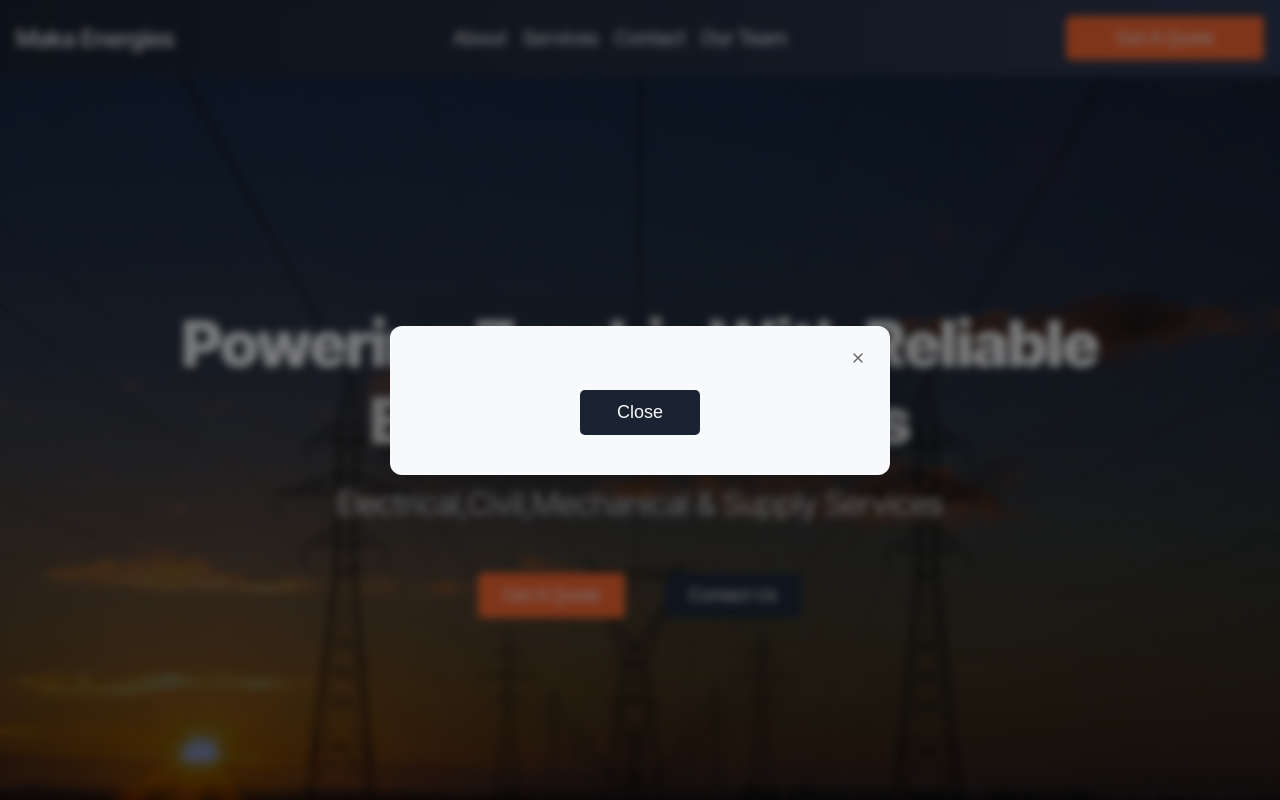
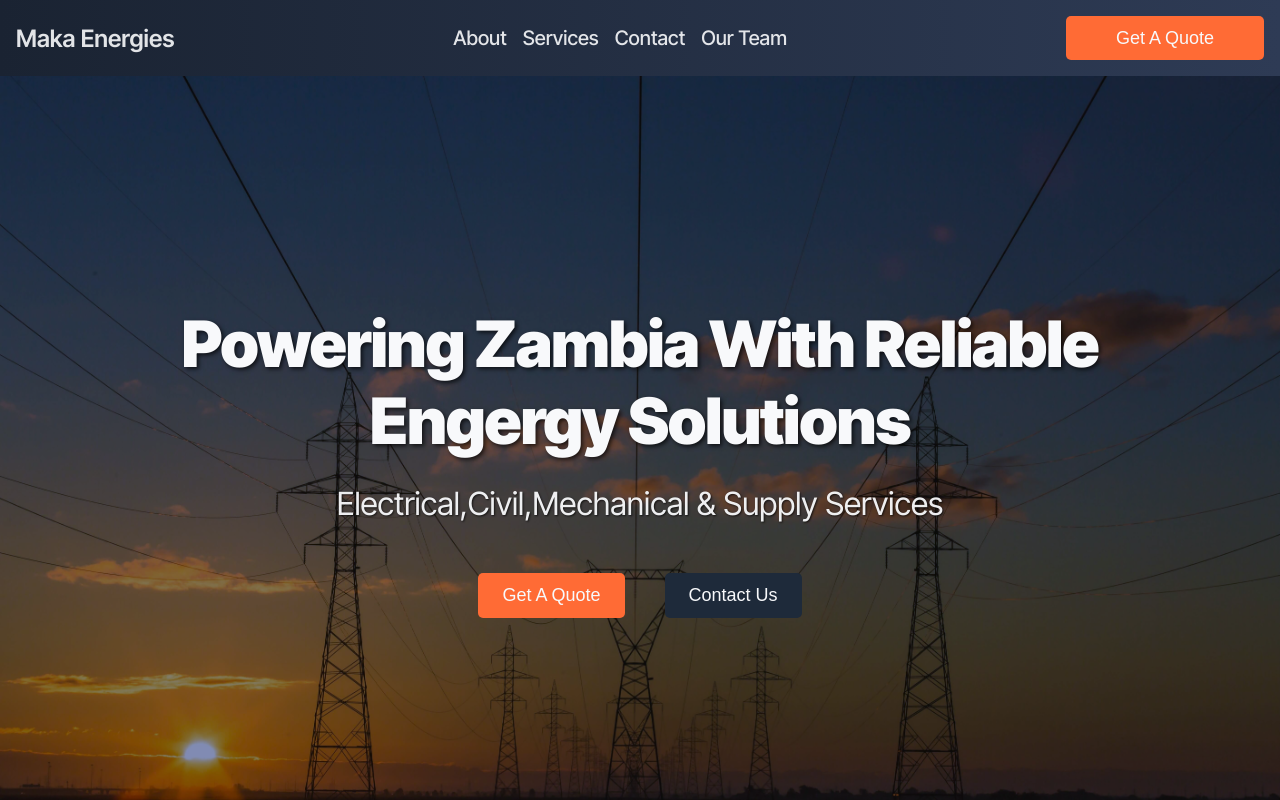
Before and after one commit to nkowanitemwani/makaenergiesdotcom, a Next.js app: page / in a window 1280 px wide. Shown: the top 800 px of the page. Built offline with nearby package versions, Linux system fonts and the light colour scheme.

Commit message:
minor bug fix

```diff
--- a/src/app/page.js
+++ b/src/app/page.js
@@ -109,7 +109,6 @@ const viewCertificates = () => {
           subtitle="Call, Email or pay us a Visit"></SectionHeader>
           <GetInTocuh></GetInTocuh>
         </section>
-        <Alert></Alert>
         <Footer></Footer>
 
       </main>
```
